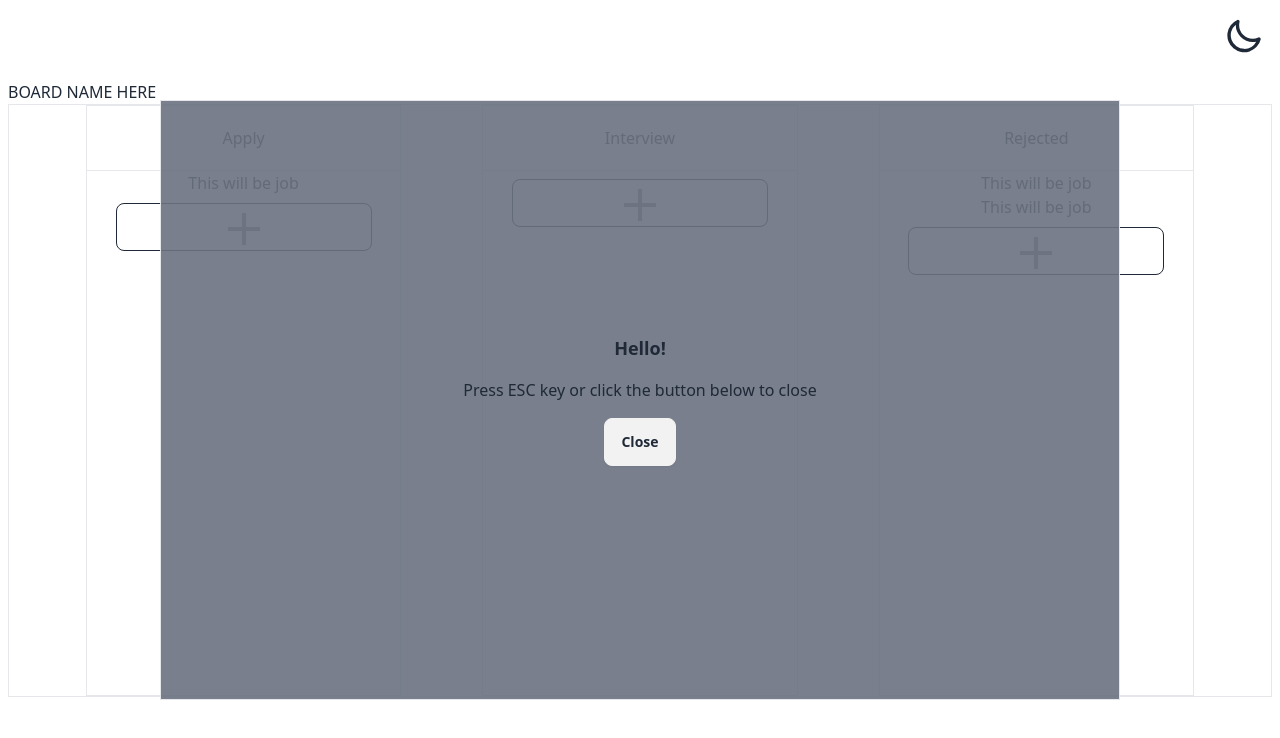
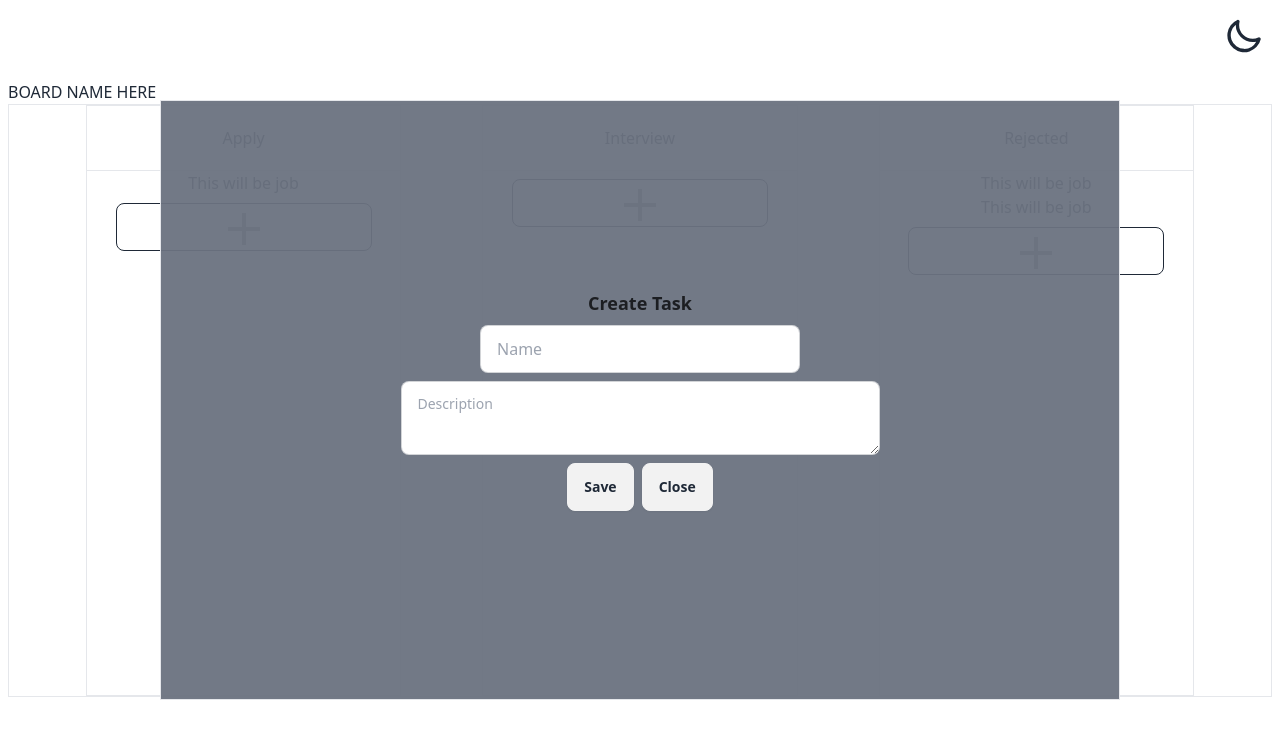
Before and after one commit to Iliyan-Y/The-Board-App, a React (Vite) app in the folder client/: page /1 in a window 1280 px wide. Both pictures are taken after a click on the button 243 px from the left and 227 px from the top of the page. Shown: the top 738 px of the page. Built offline with nearby package versions, Linux system fonts and the light colour scheme; no server answers.

Commit message:
Basic modal actions

```diff
--- a/client/src/components/common/buttons/plusButton.tsx
+++ b/client/src/components/common/buttons/plusButton.tsx
@@ -6,7 +6,7 @@ const PlusButton: React.FC<GenericButtonProps> = ({ ...props }) => {
 	return (
 		<button {...props} className="btn btn-square btn-wide btn-outline mt-2">
 			<svg
-				enable-background="new 0 0 50 50"
+				enableBackground="new 0 0 50 50"
 				height="50px"
 				id="Layer_1"
 				version="1.1"
@@ -18,8 +18,8 @@ const PlusButton: React.FC<GenericButtonProps> = ({ ...props }) => {
 				<line
 					fill="none"
 					stroke="#808080"
-					stroke-miterlimit="10"
-					stroke-width="4"
+					strokeMiterlimit="10"
+					strokeWidth="4"
 					x1="9"
 					x2="41"
 					y1="25"
@@ -28,8 +28,8 @@ const PlusButton: React.FC<GenericButtonProps> = ({ ...props }) => {
 				<line
 					fill="none"
 					stroke="#808080"
-					stroke-miterlimit="10"
-					stroke-width="4"
+					strokeMiterlimit="10"
+					strokeWidth="4"
 					x1="25"
 					x2="25"
 					y1="9"
--- a/client/src/components/task/create/index.tsx
+++ b/client/src/components/task/create/index.tsx
@@ -1,29 +1,13 @@
 import { useState } from "react";
 import PlusButton from "../../common/buttons/plusButton";
+import CreateTaskModal from "./modal";
 
 const CreateTask = () => {
 	const [showModal, setShowModal] = useState(false);
 
 	return (
 		<>
-			{/* <button className="btn" onClick={()=>document.getElementById('my_modal_5').showModal()}>open modal</button> */}
-			<div
-				className="absolute w-3/4 h-3/4 top-1/2 left-1/2 transform -translate-x-1/2 -translate-y-1/2 border border-double bg-gray-500/[0.9]"
-				style={{ display: showModal ? "block" : "none" }}
-			>
-				<div className="flex flex-col h-full justify-center">
-					<h3 className="font-bold text-lg">Hello!</h3>
-					<p className="py-4">
-						Press ESC key or click the button below to close
-					</p>
-					<div className="">
-						{/* if there is a button in form, it will close the modal */}
-						<button onClick={() => setShowModal(false)} className="btn">
-							Close
-						</button>
-					</div>
-				</div>
-			</div>
+			<CreateTaskModal showModal={showModal} setShowModal={setShowModal} />
 			<PlusButton onClick={() => setShowModal(true)} />
 		</>
 	);
--- /dev/null
+++ b/client/src/components/task/create/modal.tsx
@@ -0,0 +1,60 @@
+import { Dispatch, SetStateAction, useState } from "react";
+
+const CreateTaskModal = ({
+	showModal,
+	setShowModal,
+}: {
+	showModal: boolean;
+	setShowModal: Dispatch<SetStateAction<boolean>>;
+}) => {
+	const [taskName, setTaskName] = useState("");
+	const [description, setDescription] = useState("");
+
+	const handleSave = () => {
+		console.log(taskName, description);
+	};
+
+	const handleClose = () => {
+		resetFields();
+		setShowModal(false);
+	};
+
+	const resetFields = () => {
+		setTaskName("");
+		setDescription("");
+	};
+
+	return (
+		<div
+			className="absolute w-3/4 h-3/4 top-1/2 left-1/2 transform -translate-x-1/2 -translate-y-1/2 border border-double bg-gray-500/[0.95]"
+			style={{ display: showModal ? "block" : "none" }}
+		>
+			<div className="flex flex-col h-full justify-center w-1/2 mx-auto">
+				<h3 className="font-bold text-lg text-black/75">Create Task</h3>
+				<input
+					type="text"
+					placeholder="Name"
+					value={taskName}
+					className="input input-bordered w-full max-w-xs mx-auto my-2"
+					onChange={(e) => setTaskName(e.target.value)}
+				/>
+				<textarea
+					className="textarea textarea-bordered mb-2"
+					placeholder="Description"
+					value={description}
+					onChange={(e) => setDescription(e.target.value)}
+				/>
+				<div className="">
+					<button className="btn mr-2" onClick={handleSave}>
+						Save
+					</button>
+					<button onClick={handleClose} className="btn">
+						Close
+					</button>
+				</div>
+			</div>
+		</div>
+	);
+};
+
+export default CreateTaskModal;
```
